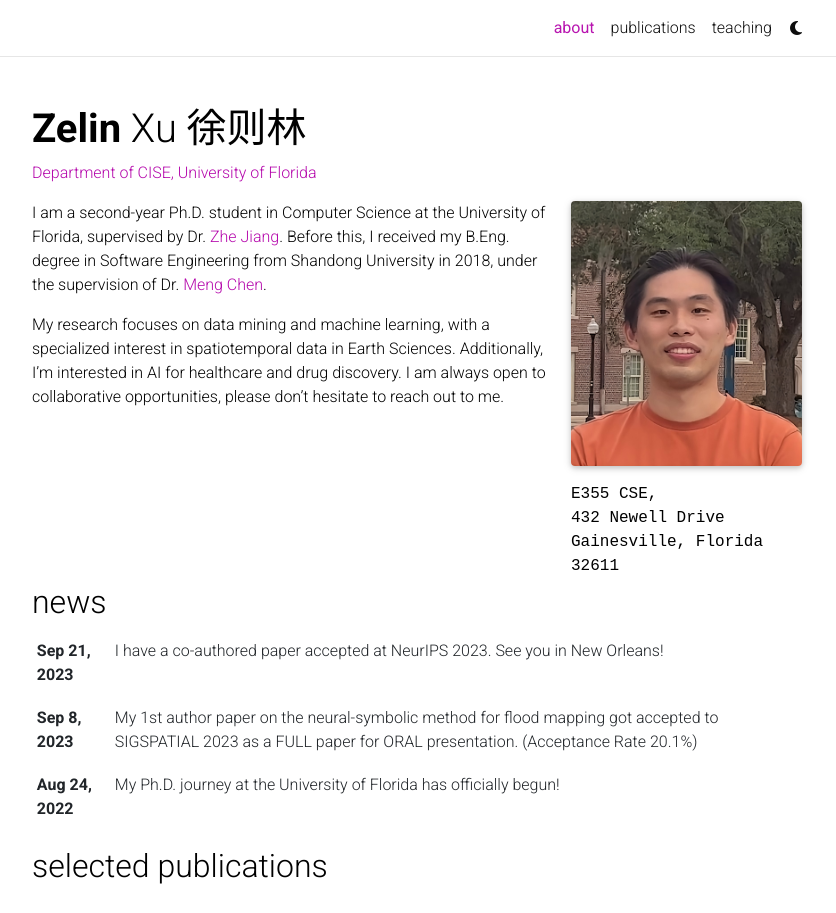
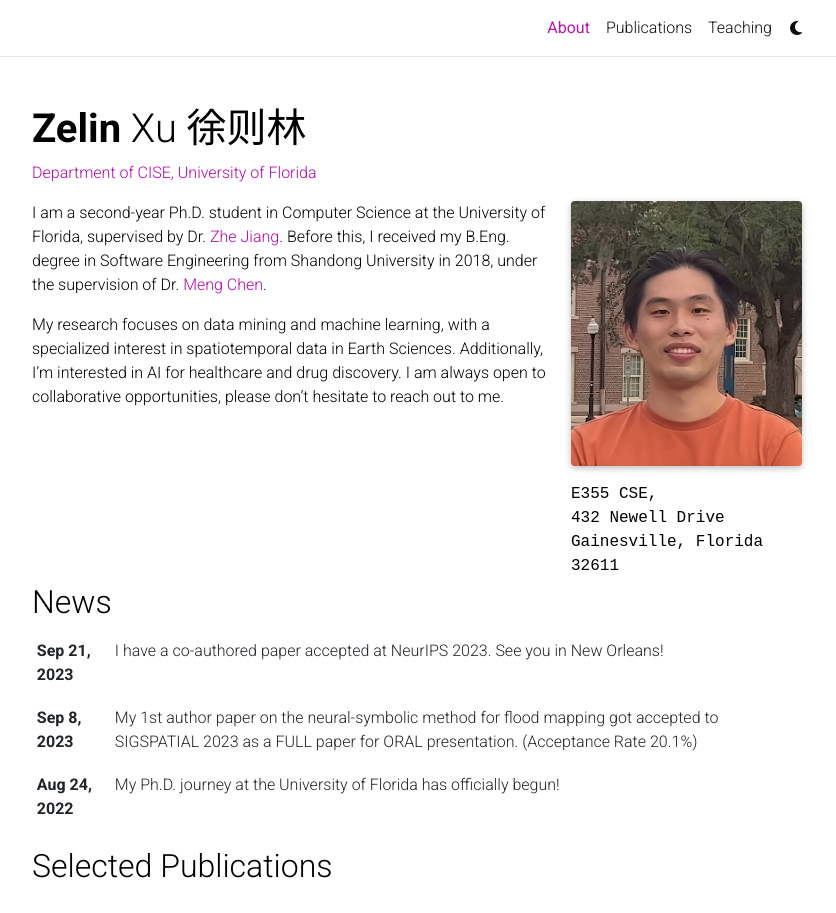
Before and after one commit to ZelinXu2000/ZelinXu2000.github.io, a Jekyll site: the page built from _pages/about.md, in a window 1280 px wide and 1202 px high, cut to the strip 0-913 px from the top of the window. Shown: the whole strip, without its empty margins (223-1059 px from the left). Built offline with Jekyll 4.4.1, drawn with Linux system fonts in a browser that asks for light colours; full-size pictures stand in for the smaller copies a plugin makes; some web fonts are replaced; comment, search, counter and statistics services are not loaded; a style sheet for code colours, icons or effects is not loaded.

```diff
--- a/_config.yml
+++ b/_config.yml
@@ -150,8 +150,8 @@
 
 announcements:
   enabled: true
-  scrollable: false # adds a vertical scroll bar if there are more than 3 news items
-  limit: 5 # leave blank to include all the news in the `_news` folder
+  scrollable: true # adds a vertical scroll bar if there are more than 3 news items
+  limit:  # leave blank to include all the news in the `_news` folder
 
 latest_posts:
   enabled: false
--- a/_layouts/about.html
+++ b/_layouts/about.html
@@ -43,7 +43,7 @@
 
           <!-- News -->
           {% if page.news and site.announcements.enabled -%}
-            <h2><a href="{{ '/news/' | relative_url }}" style="color: inherit;">news</a></h2>
+            <h2><a href="{{ '/news/' | relative_url }}" style="color: inherit;">News</a></h2>
             {%- include news.html limit=true %}
           {%- endif %}
 
@@ -55,7 +55,7 @@
 
           <!-- Selected papers -->
           {% if page.selected_papers -%}
-            <h2><a href="{{ '/publications/' | relative_url }}" style="color: inherit;">selected publications</a></h2>
+            <h2><a href="{{ '/publications/' | relative_url }}" style="color: inherit;">Selected Publications</a></h2>
             {%- include selected_papers.html %}
           {%- endif %}
 
--- a/_pages/about.md
+++ b/_pages/about.md
@@ -1,6 +1,6 @@
 ---
 layout: about
-title: about
+title: About
 permalink: /
 subtitle: <a href='https://www.cise.ufl.edu/'>Department of CISE, University of Florida</a>
 
```
Also changed, not shown: _pages/publications.md (+1 -1 lines), _pages/teaching.md (+1 -1 lines).
